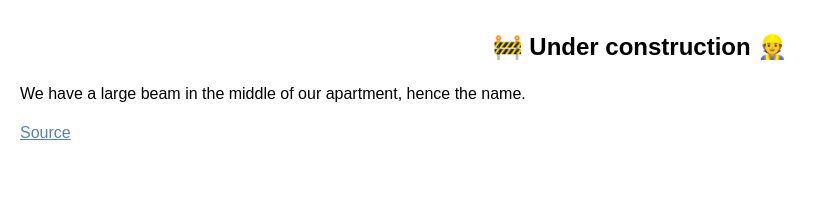
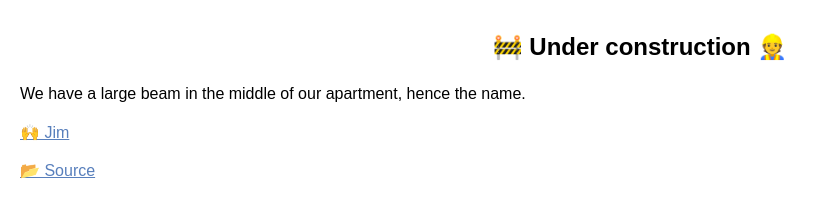
Before and after one commit to beamhouse/beamhouse.github.io, a plain HTML site: page index.html in a window 1280 px wide. Shown: the whole page, without its empty margins (0-827 px from the left). Drawn offline with Linux system fonts and the light colour scheme.

Commit message:
Added a link to jim.beam.house

```diff
--- a/index.html
+++ b/index.html
@@ -11,6 +11,7 @@
 <body>
     <h2 id="header">🚧 Under construction 👷‍</h2>
     <p>We have a large beam in the middle of our apartment, hence the name.</p>
-    <p><a href="https://github.com/beamhouse/beamhouse.github.io">Source</a></p>
+    <p><a href="http://jim.beam.house/">🙌 Jim</a>
+    <p><a href="https://github.com/beamhouse/beamhouse.github.io">📂 Source</a></p>
 </body>
 </html>
```
